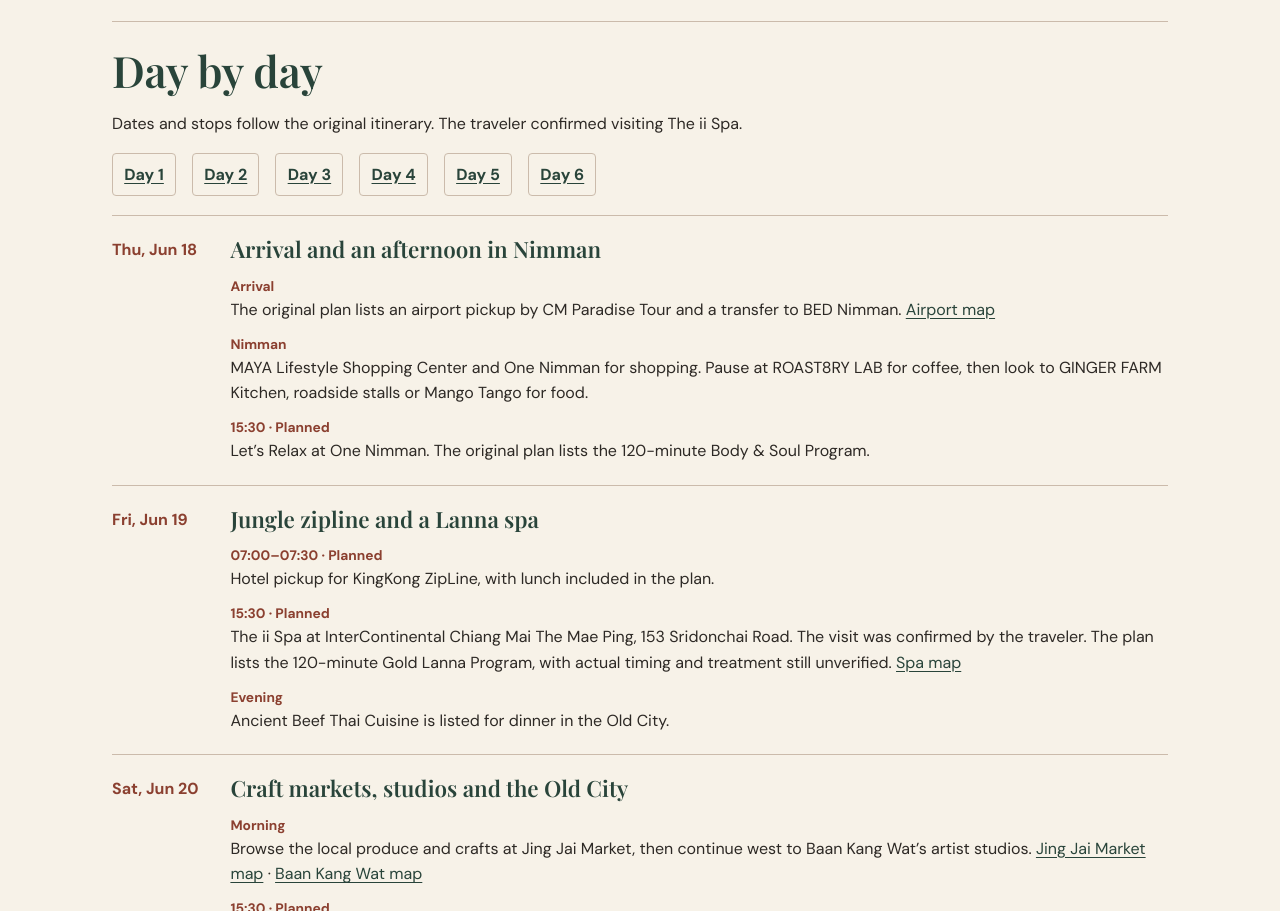
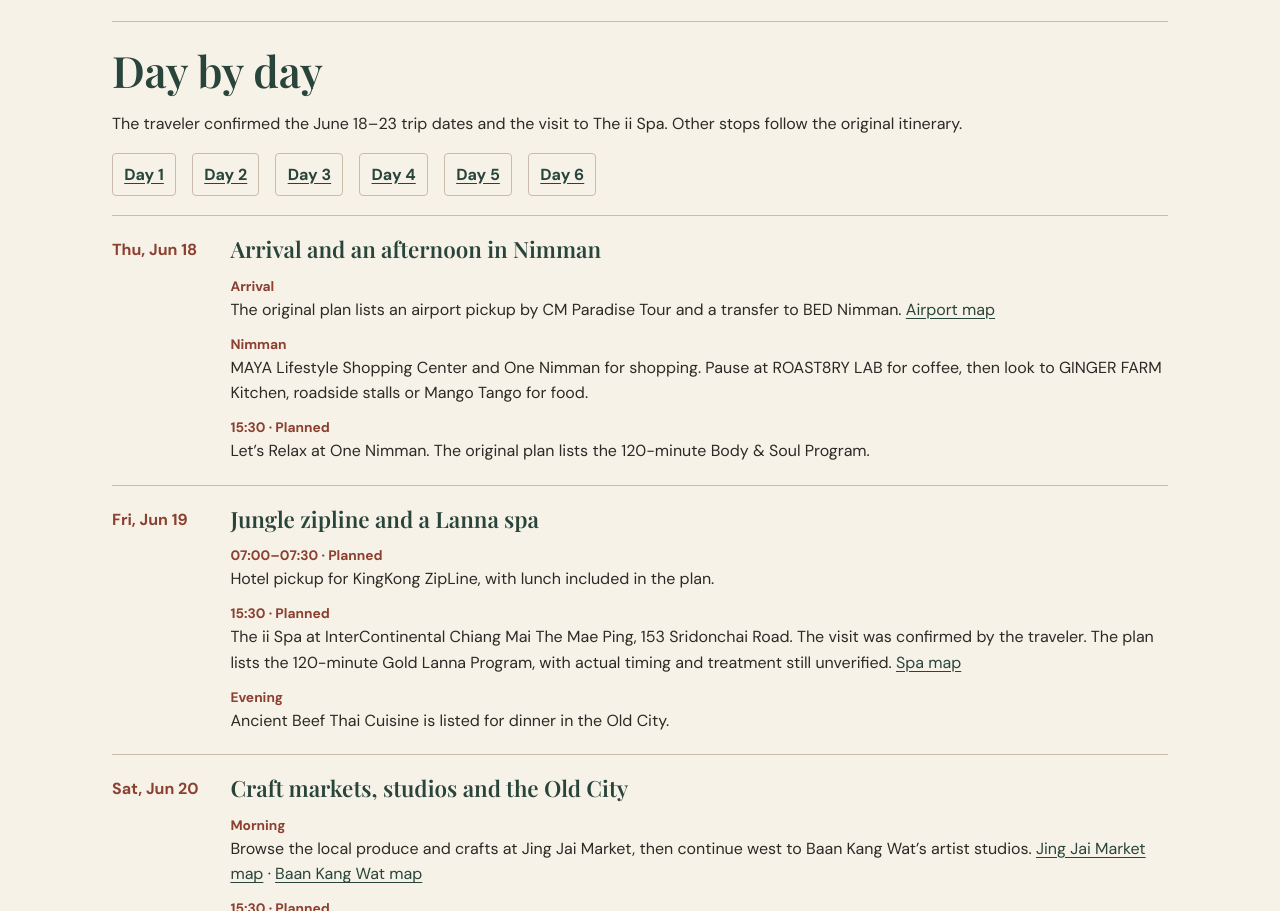
Before and after one commit to cat8me/cat8me.github.io, a plain HTML site: page trips/003-2026-06-chiang-mai/index.html in a window 1280 px wide. Shown: the part 925-1836 px from the top of the page. Drawn offline with nearby package versions, Linux system fonts and the light colour scheme.

Commit message:
Confirm Chiang Mai trip dates from the Master Guide

```diff
--- a/trips/003-2026-06-chiang-mai/index.html
+++ b/trips/003-2026-06-chiang-mai/index.html
@@ -65,7 +65,7 @@ footer { border-top: 1px solid var(--line); padding-block: 1rem 2rem; }
   </section>
   <section class="daily" id="days" aria-labelledby="day-title">
     <h2 id="day-title">Day by day</h2>
-    <p>Dates and stops follow the original itinerary. The traveler confirmed visiting The ii Spa.</p>
+    <p>The traveler confirmed the June 18–23 trip dates and the visit to The ii Spa. Other stops follow the original itinerary.</p>
     <nav aria-label="Jump to a day" class="day-nav"><a href="#day-1">Day 1</a> <a href="#day-2">Day 2</a> <a href="#day-3">Day 3</a> <a href="#day-4">Day 4</a> <a href="#day-5">Day 5</a> <a href="#day-6">Day 6</a></nav>
     <article class="day" id="day-1">
       <time datetime="2026-06-18">Thu, Jun 18</time><h3>Arrival and an afternoon in Nimman</h3>
```
